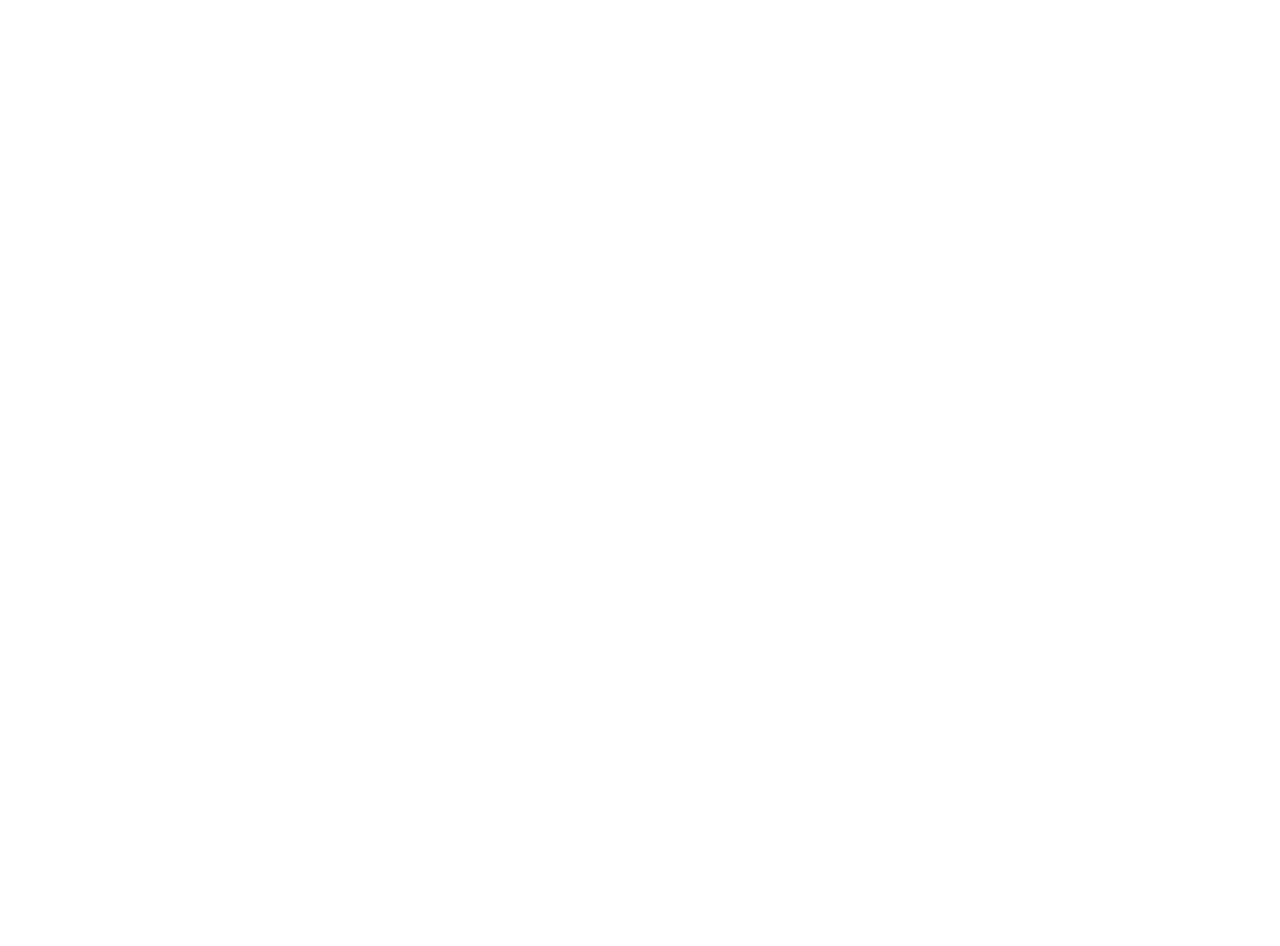
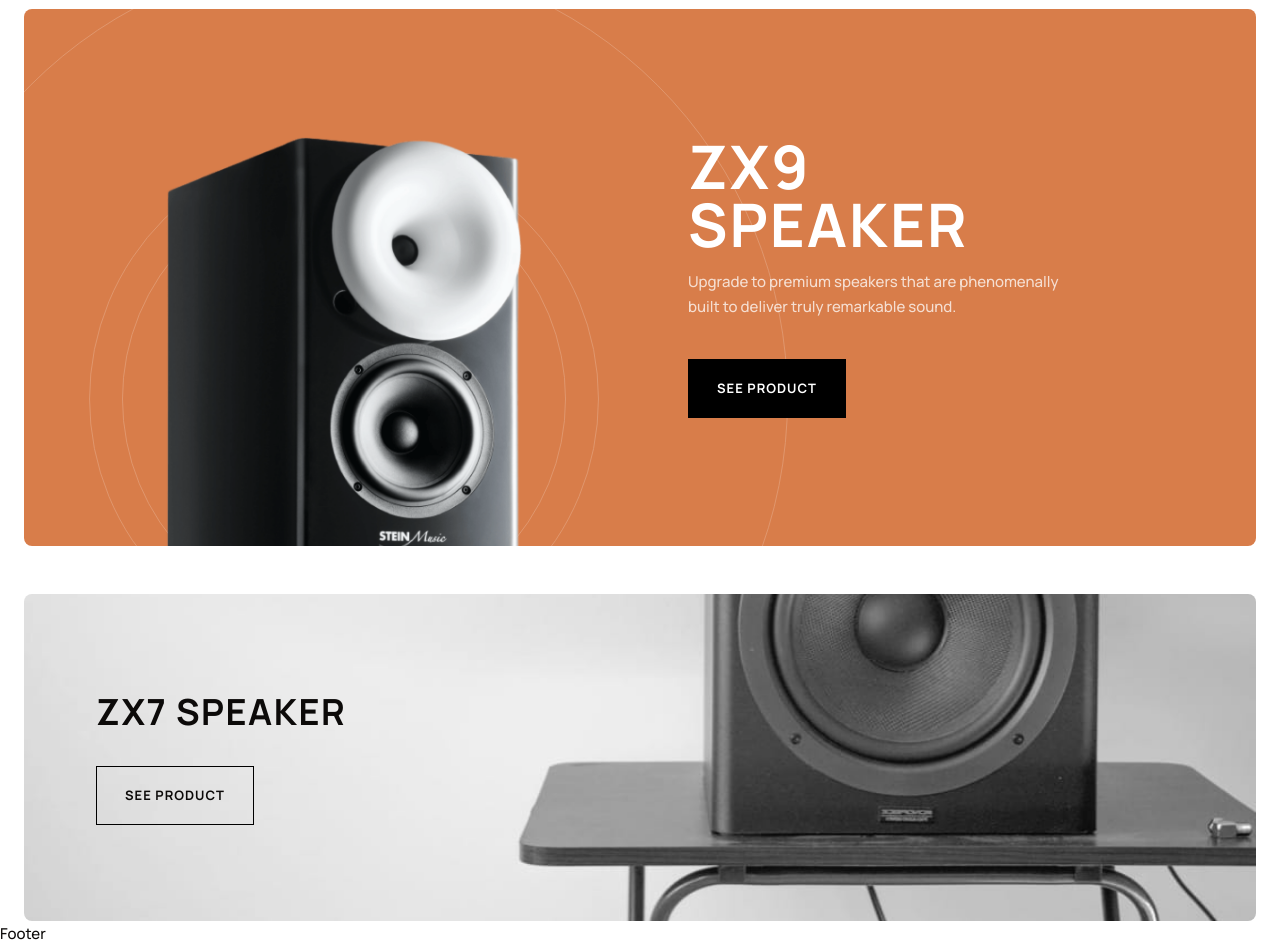
Before and after one commit to Clupai8o0/audiophile, a Next.js app: page / in a window 1280 px wide. Shown: the part 1160-2106 px from the top of the page. Before the commit the page ends 1098 px from the top, so only its background shows below. Built offline with nearby package versions, Linux system fonts and the light colour scheme.

Commit message:
the home page is slwoly getting built

```diff
--- a/app/page.tsx
+++ b/app/page.tsx
@@ -1,3 +1,5 @@
+import Link from "next/link";
+
 import Navbar from "@/components/navigation/navbar";
 
 import Button from "@/components/content/button";
@@ -55,6 +57,79 @@
 					<Category {...category} key={generateKey()} />
 				))}
 			</Container>
+
+			{/* SPEAKER - ZX9 */}
+			<Container
+				className="mt-24 bg-[var(--fm-primary)] text-white px-6 py-16 flex flex-col lg:flex-row items-center text-center rounded-lg relative"
+				parentClassName="px-6"
+			>
+				<div className="relative flex justify-center w-full h-full mb-8 lg:w-1/2">
+					<img
+						src="/home/mobile/image-speaker-zx9.png"
+						alt="zx9 speaker"
+						className="w-1/2 relative z-[5] md:hidden"
+					/>
+					<img
+						src="/home/tablet/image-speaker-zx9.png"
+						alt="zx9 speaker"
+						className="w-1/4 relative z-[5] hidden md:block lg:hidden"
+					/>
+					<img
+						src="/home/desktop/image-speaker-zx9.png"
+						alt="zx9 speaker"
+						className="w-[60%] absolute -bottom-1/4 z-[5] hidden lg:block"
+					/>
+
+					<img
+						src="/home/desktop/pattern-circles.svg"
+						alt="circular patterns"
+						className="absolute -top-3/4 md:-top-[150%] lg:-top-1/4 -left-1/4 md:-left-[12.5%] lg:-left-1/4 z-[4] max-w-none w-[150%] md:w-[125%] lg:w-[150%]"
+					/>
+				</div>
+
+				<div className="max-w-sm lg:w-1/2 flex flex-col items-center lg:items-start lg:text-left lg:ml-12 lg:my-16 relative z-10">
+					<h2 className="h2 md:h1">ZX9 Speaker</h2>
+					<p className="opacity-75 mt-4">
+						Upgrade to premium speakers that are phenomenally built to deliver
+						truly remarkable sound.
+					</p>
+					<Link href="/product/zx9-speaker">
+						<Button variant="secondary-reverse" className="mt-8 md:mt-10">
+							See Product
+						</Button>
+					</Link>
+				</div>
+			</Container>
+
+			{/* SPEAKER - ZX7 */}
+			<Container
+				className="mt-12 px-6 overflow-hidden rounded-lg"
+				parentClassName="px-6"
+			>
+				<div className="w-full h-full">
+					<img
+						src="/home/mobile/image-speaker-zx7.jpg"
+						alt="speaker zx7"
+						className="w-full h-full absolute top-0 left-0 object-cover z-0 md:hidden"
+					/>
+					<img
+						src="/home/tablet/image-speaker-zx7.jpg"
+						alt="speaker zx7"
+						className="w-full h-full absolute top-0 left-0 object-cover z-0 hidden md:block lg:hidden"
+					/>
+					<img
+						src="/home/desktop/image-speaker-zx7.jpg"
+						alt="speaker zx7"
+						className="w-full h-full absolute top-0 left-0 object-cover z-0 hidden lg:block"
+					/>
+				</div>
+				<div className="flex flex-col gap-8 relative z-10 my-24 md:ml-12">
+					<h2 className="h3 md:h2">ZX7 Speaker</h2>
+					<Link href="/product/zx7-speaker">
+						<Button variant="secondary">SEE PRODUCT</Button>
+					</Link>
+				</div>
+			</Container>
 		</main>
 	);
 }
--- a/components/content/button.tsx
+++ b/components/content/button.tsx
@@ -2,7 +2,7 @@
 import { BaseComponentProps } from "@/lib/props";
 
 interface Props extends BaseComponentProps {
-	variant?: "primary" | "secondary" | "tertiary";
+	variant?: "primary" | "secondary" | "secondary-reverse" | "tertiary";
 }
 
 const Button = ({ className, children, variant }: Props) => {
@@ -13,7 +13,8 @@
 				(!variant || variant === "primary") &&
 					"bg-[var(--fm-primary)] hover:bg-[var(--fm-primary-foreground)] text-white",
 				variant === "secondary" &&
-					"bg-white border border-black hover:bg-black hover:text-white",
+					"border border-black hover:bg-black hover:text-white",
+				variant === "secondary-reverse" && "bg-black text-white border border-black hover:bg-transparent",
 				variant === "tertiary" &&
 					"bg-transparent border-none hover:text-[var(--fm-primary)] flex gap-4 items-center opacity-50",
 				className
```
